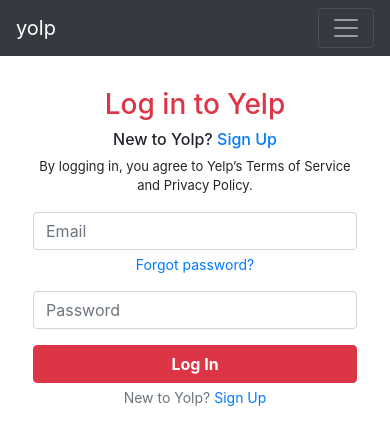
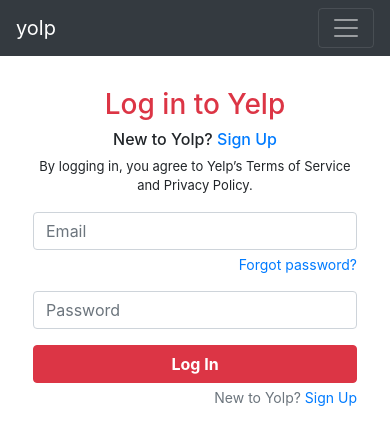
Before and after one commit to Enjay27/CafeReviewer, a React (Create React App) app in the folder cafe-page/: page /signup in a window 390 px wide. Shown: the top 444 px of the page. Built offline with nearby package versions, Linux system fonts and the light colour scheme.

Commit message:
#refactor : 반응형 웹 적용, SignupView.js로 합침

```diff
--- a/cafe-page/src/components/FindPw/FindPw.js
+++ b/cafe-page/src/components/FindPw/FindPw.js
@@ -37,7 +37,7 @@
                 <Button block variant="danger" type="submit">
                     <b>Reset Password</b>
                 </Button>
-                <Form.Text className="text-muted text_align_right">
+                <Form.Text className="text-muted text-align-right">
                     <Link to="/signup" onClick={()=>{
                         dispatch(account());
                     }}>Back to Login</Link>
--- a/cafe-page/src/components/Login/Login.css
+++ b/cafe-page/src/components/Login/Login.css
@@ -1,3 +1,3 @@
-.text_align_right {
+.text-align-right {
     text-align: right;
 }
```
